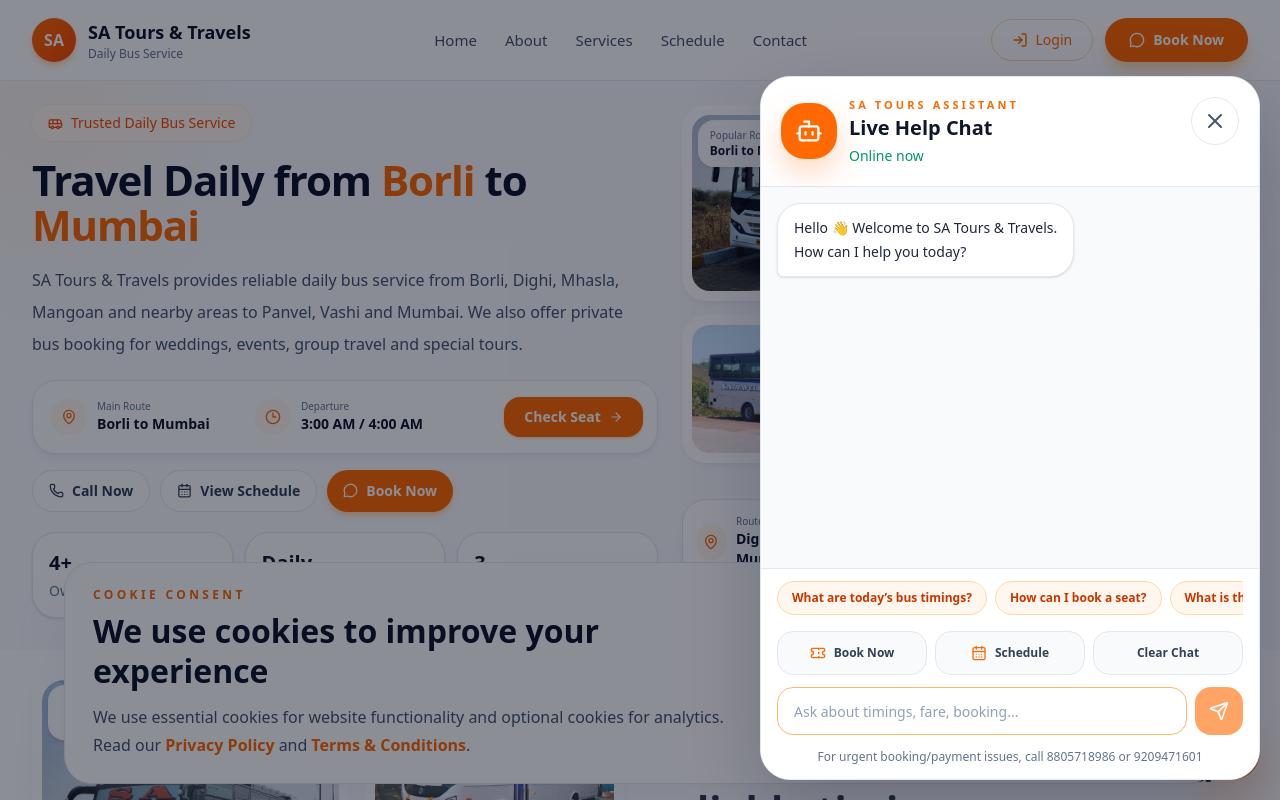
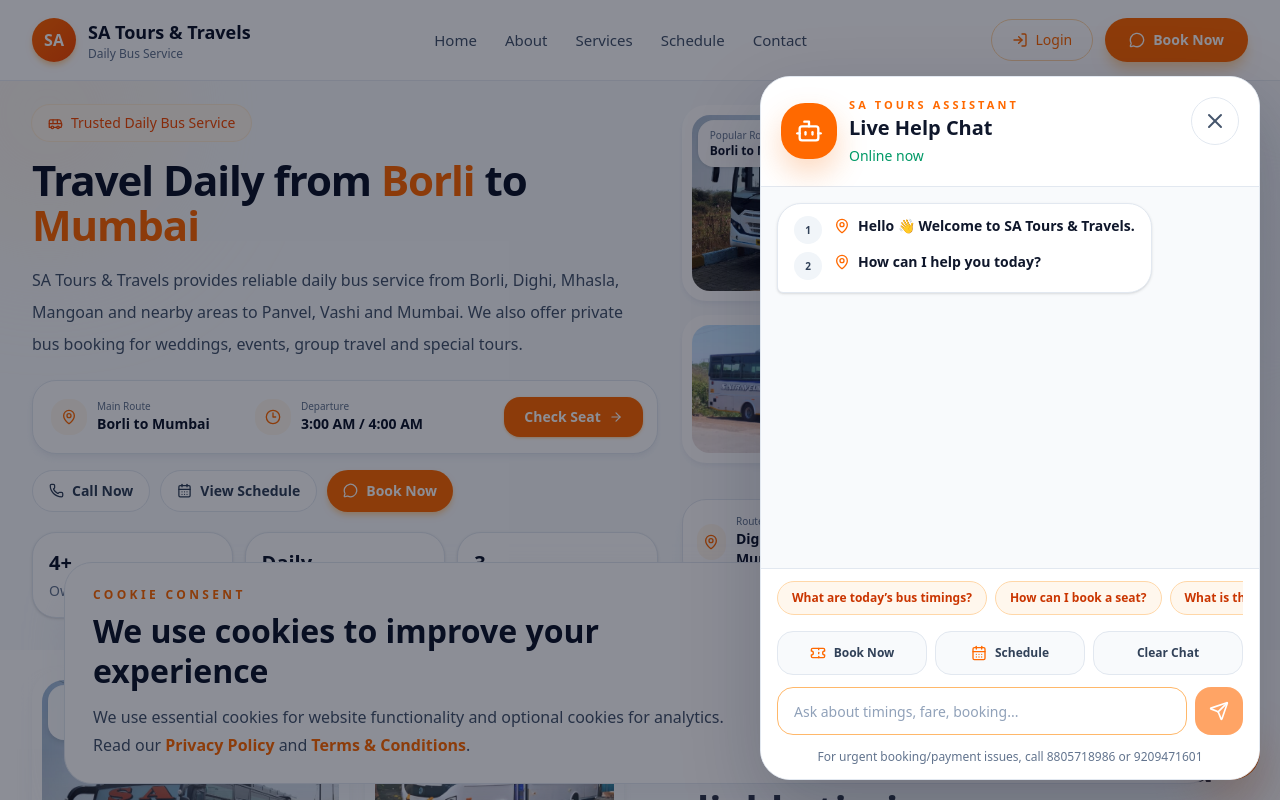
Before and after one commit to ParasVarankar23/sa-tours, a Next.js app: page / in a window 1280 px wide. Both pictures are taken after a click on the button 1232 px from the left and 752 px from the top of the page. Shown: the top 800 px of the page. Built offline with nearby package versions, Linux system fonts and the light colour scheme.

Commit message:
feat: enhance message rendering logic in ChatWidget for assistant responses

```diff
--- a/src/components/ChatWidget.jsx
+++ b/src/components/ChatWidget.jsx
@@ -369,9 +369,13 @@ export default function ChatWidget() {
                                                     : "rounded-bl-md border border-slate-200 bg-white text-slate-800"
                                                     }`}
                                             >
-                                                <p className="whitespace-pre-wrap break-words">
-                                                    {message.content}
-                                                </p>
+                                                {message.role === "assistant" ? (
+                                                    renderMessageContent(message.content)
+                                                ) : (
+                                                    <p className="whitespace-pre-wrap break-words">
+                                                        {message.content}
+                                                    </p>
+                                                )}
                                             </div>
                                         </div>
                                     ))}
```
